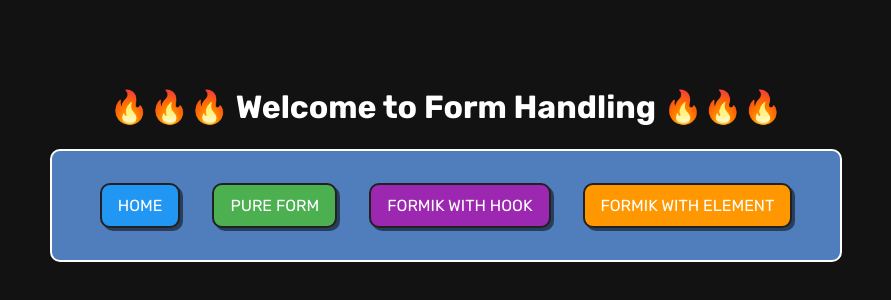
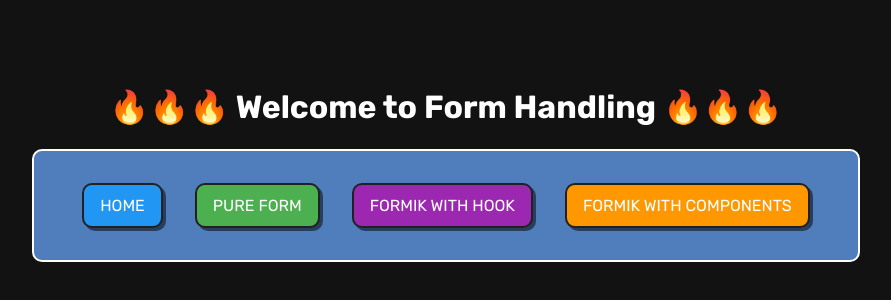
Before and after one commit to VuQTruong/practical-react, a React (Create React App) app: page / in a window 1280 px wide. Shown: the part 228-528 px from the top of the page, without its empty margins (194-1085 px from the left). Built offline with nearby package versions, Linux system fonts and the light colour scheme.

Commit message:
Rename component

```diff
--- a/src/components/NavBar/NavBar.tsx
+++ b/src/components/NavBar/NavBar.tsx
@@ -13,7 +13,7 @@
         Formik with Hook
       </Link>
       <Link to='/formikelement' className='btn btn-primary btn-primary--orange navbar__btn'>
-        Formik with Element
+        Formik with Components
       </Link>
     </div>
   );
```
